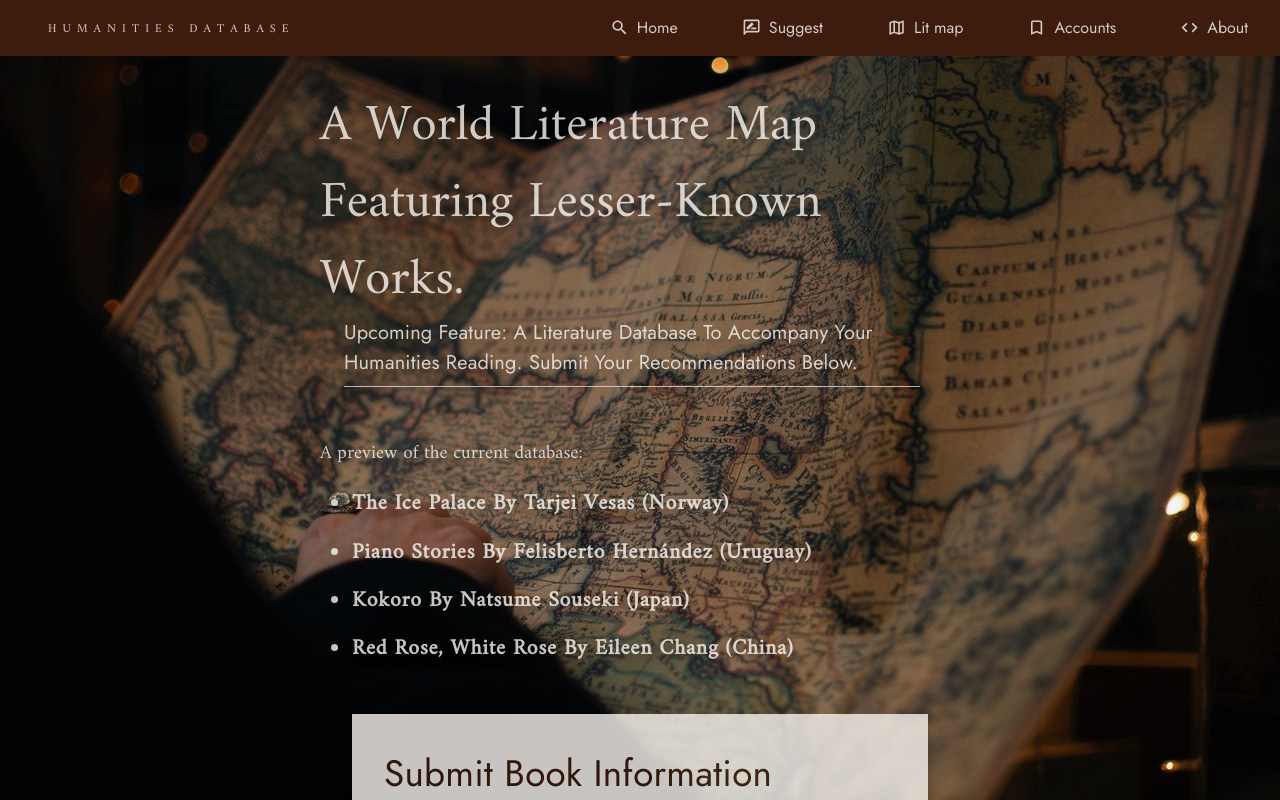
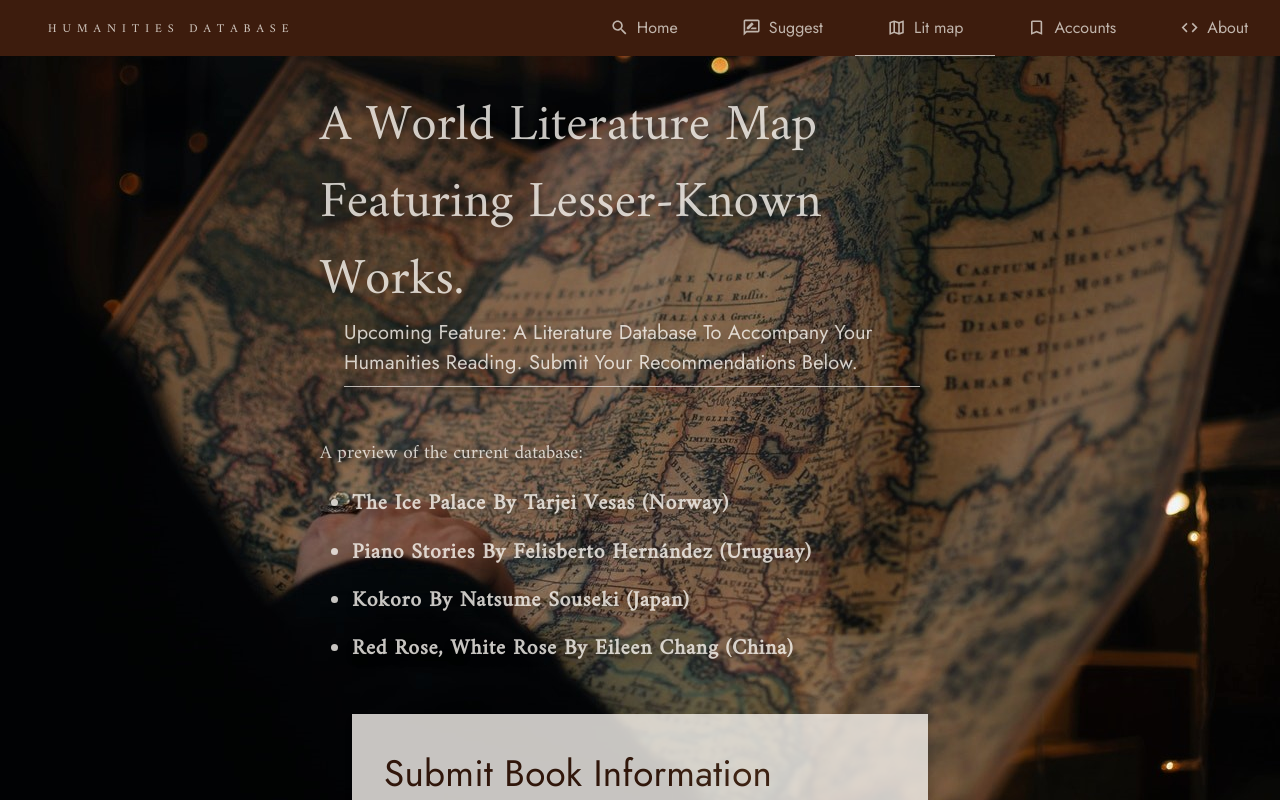
Before and after one commit to JCJang/Humanities-book-database, a React (Create React App) app: page /map in a window 1280 px wide. Built offline with nearby package versions, Linux system fonts and the light colour scheme; a web font is replaced by a local one.

Commit message:
sep 27 added Nav hover and click effects. fixed searchpanel h5 cursor activity.

```diff
--- a/src/App.css
+++ b/src/App.css
@@ -400,7 +400,7 @@ font:var(--details-subtitle1);
 .WebNavLink{
   text-decoration: none;
   padding:0 2rem;
-  opacity:0.8;
+  opacity:0.7;
 }
 
 .WebNavLink:hover{
--- a/src/components/about/About.js
+++ b/src/components/about/About.js
@@ -70,7 +70,7 @@ const About = ({xs, s, m, l, xl}) => {
 
      <div style={{maxWidth:l?"50vw":m?"85vw":"90vw",margin:"auto"}}>
      <h3 className="h3-details">What makes a good book?</h3>
-     <div style={{width:"90%",margin:m?"0.5rem 0 0.5rem 1.5rem":"0.5rem 0",borderTop:"1.5px solid var(--paper)"}}></div>
+     <div style={{width:"90%",margin:m?"0.5rem 0 0.5rem 1.5rem":"0.5rem 0",borderTop:"1.8px solid var(--paper)"}}></div>
      <br></br>
     This platform’s goal is to <em>answer questions</em>. Humanities books submitted for approval will thus be scrutinized for the following core qualities: Personality, Rationality, Specificity, and Systematicity.
     <ul style={{margin:"1rem"}}>
--- a/src/components/literaturemap/LitMap.js
+++ b/src/components/literaturemap/LitMap.js
@@ -894,7 +894,7 @@ const LitMap = ({xs, s, m, l, xl, languageSetting="en"}) => {
 
     <div className="h3-details">A World Literature Map featuring lesser-known works.</div>
      <h6 style={{marginLeft:m && "1.5rem"}} className="subtitle1">Upcoming Feature: A Literature Database to accompany your Humanities reading. Submit your recommendations below.</h6>
-     <div style={{width:"90%",margin:m?"0.5rem 0 0.5rem 1.5rem":"0.5rem 0",borderTop:"1.5px solid var(--detailspaneltext)"}}></div>
+     <div style={{width:"90%",margin:m?"0.5rem 0 0.5rem 1.5rem":"0.5rem 0",borderTop:"1.8px solid var(--detailspaneltext)"}}></div>
      <br></br>
      <div>A preview of the current database:
      <ul style={{margin:"1rem"}}>
--- a/src/components/nav/Links.js
+++ b/src/components/nav/Links.js
@@ -1,21 +1,29 @@
 import {Link} from 'react-router-dom'
 import { useLocation } from "react-router-dom";
-import {useEffect} from 'react';
-const Links = ({Icon, routeName, setRouteFocus, label}) => {
+import {useEffect, useState} from 'react';
+const Links = ({Icon, routeName, colorForNav, routeFocus, setRouteFocus, label}) => {
 
   const location = useLocation();
-
+  const [hover, setHover] = useState(false)
   useEffect(()=>{
     setRouteFocus(location.pathname)
   },[])
 
+const borderBottom = () =>{
+  if(hover){
+    return `2px solid ${colorForNav()}`
+  }else if(routeFocus === routeName){
+    return `1.5px solid ${colorForNav()}`
+  }
+}
 
   return (
 
 
 
     <Link to={routeName} style={{color:"inherit",textDecoration: "none"}}>
-      <div className="WebNavLink Row transition"  onClick={()=>setRouteFocus(routeName)} style={{alignItems:"center", justifyContent:"center",height:"3.5rem", whiteSpace:"nowrap"}}>
+      <div className="WebNavLink Row transition" onMouseEnter={() => setHover(true)}
+        onMouseLeave={() => {setHover(false)}} onClick={()=>setRouteFocus(routeName)} style={{alignItems:"center", justifyContent:"center",height:"3.5rem", whiteSpace:"nowrap", borderBottom:borderBottom()}}>
       <Icon style={{fontSize:"1.2rem", marginRight:"0.5rem"}}/>
     {label}
     </div>
--- a/src/components/nav/Nav.js
+++ b/src/components/nav/Nav.js
@@ -92,15 +92,15 @@ const background = () => {
 
         <div className="overline-logo" style={{opacity:0.8, padding:"0.2rem 3rem 0 3rem"}}>Humanities Database</div>
         <div className="Row">
-        <Links routeName="/" label="Home" setRouteFocus={setRouteFocus} Icon={SearchOutlinedIcon}/>
+        <Links routeName="/" label="Home" routeFocus={routeFocus} colorForNav={colorForNav} setRouteFocus={setRouteFocus} Icon={SearchOutlinedIcon}/>
 
-        <Links routeName="/suggest" label="Suggest" setRouteFocus={setRouteFocus} Icon={RateReviewOutlinedIcon}/>
+        <Links routeName="/suggest" label="Suggest" routeFocus={routeFocus} colorForNav={colorForNav}  setRouteFocus={setRouteFocus} Icon={RateReviewOutlinedIcon}/>
 
-        <Links routeName="/map" label="Lit map" setRouteFocus={setRouteFocus} Icon={MapOutlinedIcon}/>
+        <Links routeName="/map" label="Lit map" routeFocus={routeFocus} colorForNav={colorForNav}  setRouteFocus={setRouteFocus} Icon={MapOutlinedIcon}/>
 
-        <Links routeName="/saved" label="Accounts" setRouteFocus={setRouteFocus} Icon={BookmarkBorderOutlinedIcon}/>
+        <Links routeName="/saved" label="Accounts" routeFocus={routeFocus} colorForNav={colorForNav}  setRouteFocus={setRouteFocus} Icon={BookmarkBorderOutlinedIcon}/>
 
-        <Links routeName="/about" label="About" setRouteFocus={setRouteFocus} Icon={CodeOutlinedIcon}/>
+        <Links routeName="/about" label="About" routeFocus={routeFocus} colorForNav={colorForNav}  setRouteFocus={setRouteFocus} Icon={CodeOutlinedIcon}/>
         </div>
 
   </nav>
--- a/src/components/newAccess/OpenedShelf.js
+++ b/src/components/newAccess/OpenedShelf.js
@@ -189,6 +189,7 @@ const getAndSet = async(highlights) =>{
                 display: columnFocus === "init" ? "none" : columnFocus === "shelfpanel" ? "block" : authorView === true ? "none" : "block",
                 background: "var(--shelfpanel)",
                 width: l ? "" : "100vw",
+                maxWidth:l?"20vw":"",
                 margin: l ? "2rem 2rem" : "0",
                 padding: l ? "0" : m ? "2rem 5rem" : "2rem",
                 boxShadow: !l && "var(--panelshadowtop)",
@@ -320,7 +321,7 @@ const getAndSet = async(highlights) =>{
       <a style={{textDecoration:"none",color:"var(--shelfpanellistpressedborder)",padding:"1.5rem"}} href="#title" className="btn">Back to Top</a>
       </div>
     </div>
-    <h5 className={l?"tabshelf tab-lr h5tab-l":m?"h5tab-m":"h5tab-s"} style={{opacity:"0.8", cursor:columnFocus!=="shelfpanel"?"pointer":"",display:l?"":columnFocus==="shelfpanel"?"none":"flex",alignItems:"center",justifyContent:"space-between",padding:l?"":m?"2rem":"1.6rem"}} onClick={()=>{if(l && columnFocus==="init"){return;}else{setColumnFocus("shelfpanel")}}}>
+    <h5 className={l?"tabshelf tab-lr h5tab-l":m?"h5tab-m":"h5tab-s"} style={{opacity:"0.8", cursor:columnFocus==="init"&&l?"":columnFocus!=="shelfpanel"?"pointer":"",display:l?"":columnFocus==="shelfpanel"?"none":"flex",alignItems:"center",justifyContent:"space-between",padding:l?"":m?"2rem":"1.6rem"}} onClick={()=>{if(l && columnFocus==="init"){return;}else{setColumnFocus("shelfpanel")}}}>
     {selectedBook.bookTitle && l? selectedBook.bookTitle.slice(0,45):selectedBook.bookTitle?`Back to: ${selectedBook.bookTitle.slice(0,12)}...`:"Book Title"}
     {columnFocus!=="shelfpanel" &&  <span className="subtitle2" style={{display:"flex",textTransform: "none"
 ,position:l?"absolute":"relative", left:l?"1rem":"", bottom:l?"0":""}}><p>expand</p><AddCircleOutlineOutlinedIcon style={{alignSelf:"center",width:"1rem",height:"1rem",marginLeft:!l&&"0.5rem",marginTop:l&&"0.5rem"}}/></span>}
```
Also changed, not shown: src/components/newAccess/SearchForm.js (+17 -3 lines), src/components/saved/Saved.js (line endings or trailing spaces).
